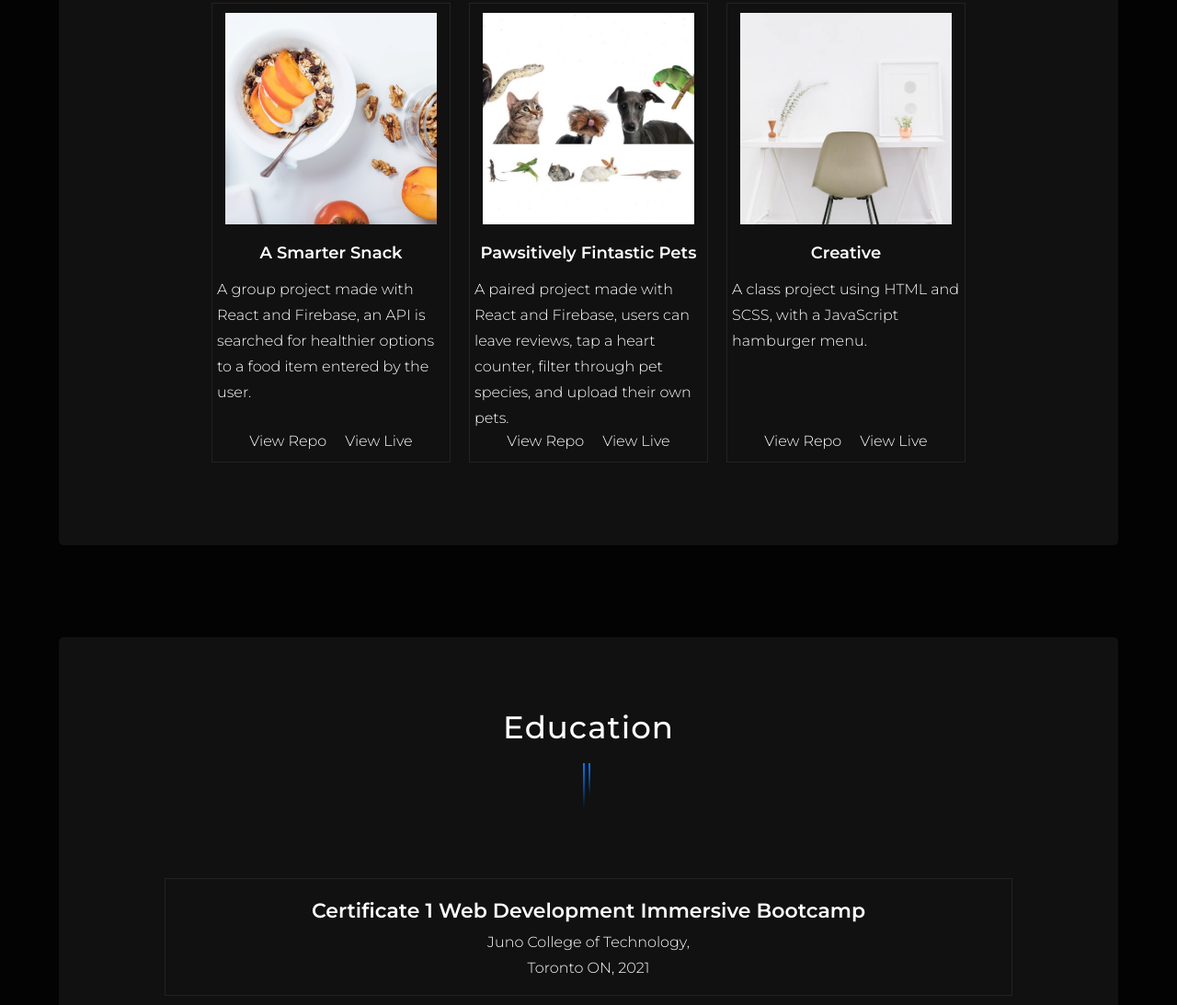
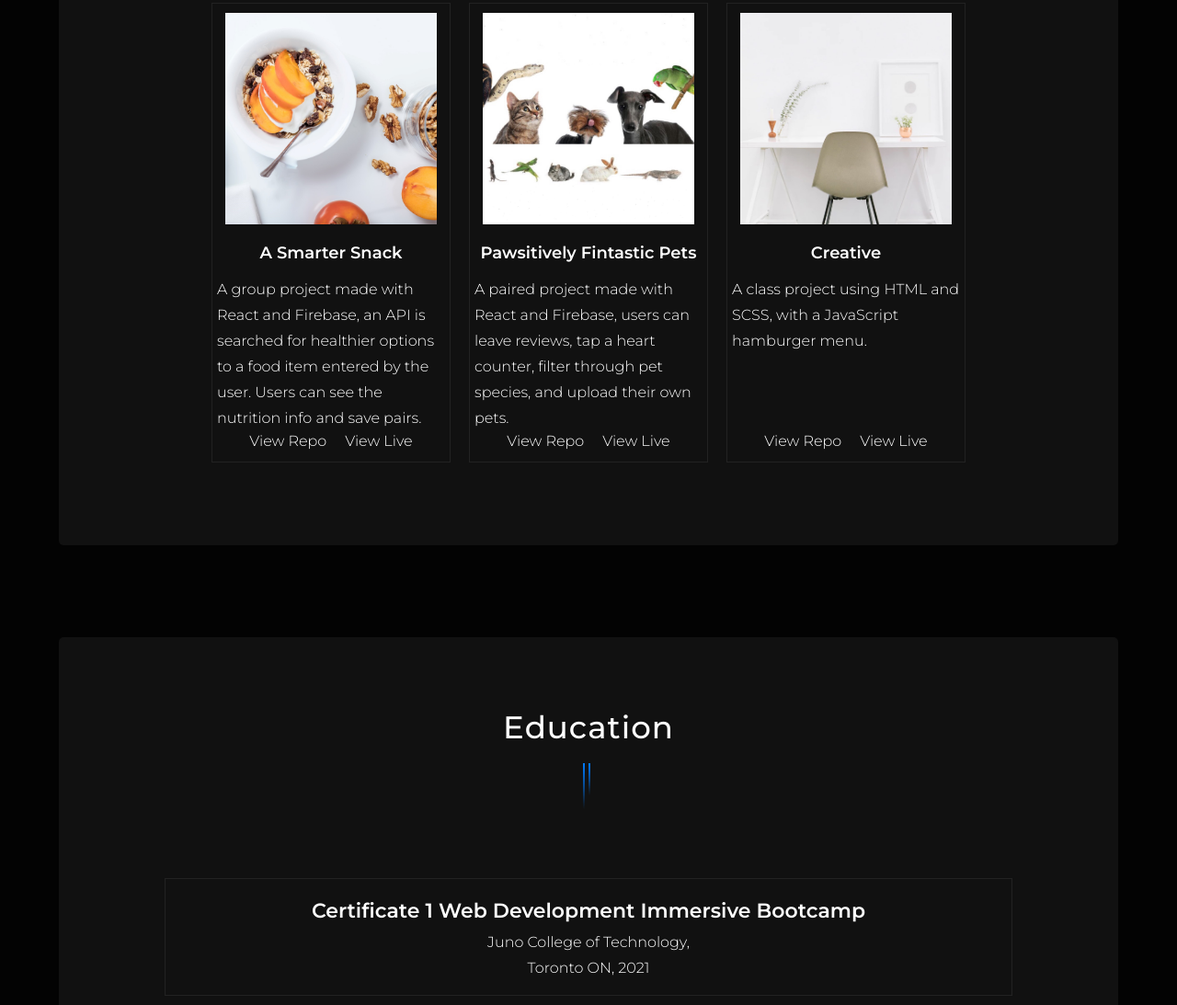
Before and after one commit to dlmcivor/portfolio, a plain HTML site: page index.html in a window 1280 px wide. Shown: the part 2546-3639 px from the top of the page at 92% size. Drawn offline with Linux system fonts and the light colour scheme.

Commit message:
snack edit

```diff
--- a/index.html
+++ b/index.html
@@ -150,7 +150,7 @@
                             <img class="imgProject" src="./assets/peach-granola-crop.jpg" alt="a bowl of cut peaches in granola">
                             <div class="projectInfo">
                                 <h6>A Smarter Snack</h6>
-                                <p>A group project made with React and Firebase, an API is searched for healthier options to a food item entered by the user.</p>
+                                <p>A group project made with React and Firebase, an API is searched for healthier options to a food item entered by the user. Users can see the nutrition info and save pairs.</p>
                                 <div class="fpLinks">
                                     <a class="repoLink" href="https://github.com/The-Bitter-Bitter-Parents/aSmarterSnack">View Repo</a>
                                     <a class="liveLink" href="https://a-smarter-snack.netlify.app/">View Live</a>
```
